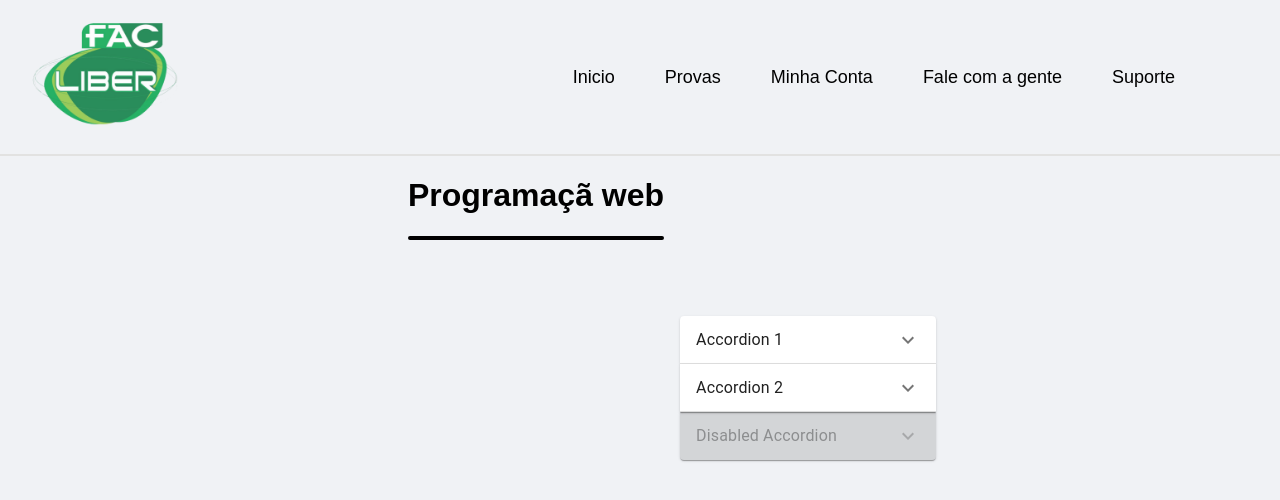
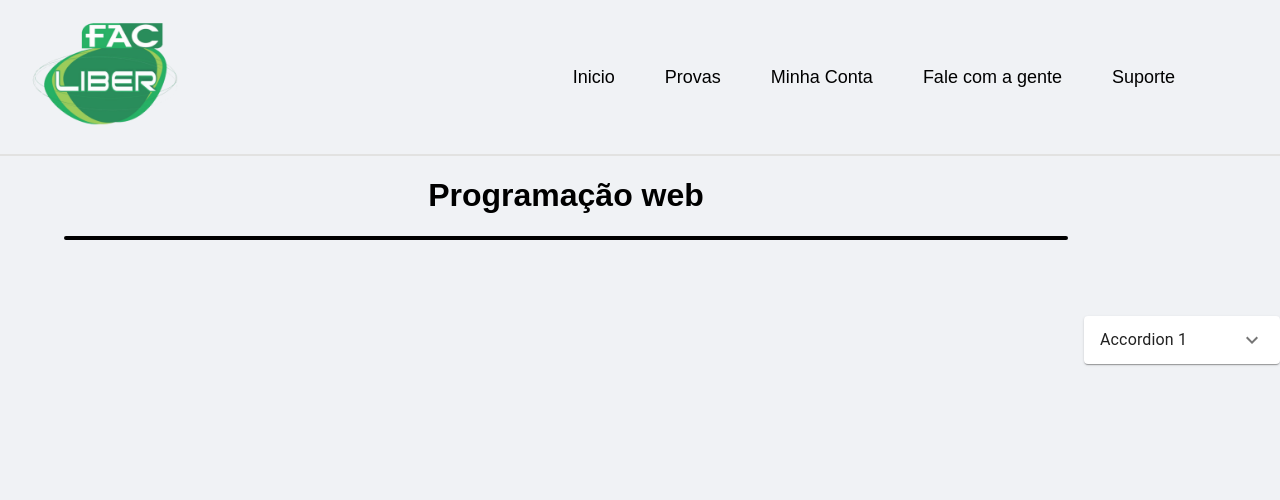
Before and after one commit to samuelcpr/Api-Users, a React (Create React App) app in the folder site/: page /course in a window 1280 px wide. Shown: the top 500 px of the page. Built offline with nearby package versions, Linux system fonts and the light colour scheme.

Commit message:
chore: ajustando player

```diff
--- a/site/src/pages/Course.js
+++ b/site/src/pages/Course.js
@@ -1,8 +1,11 @@
-import React, { useEffect } from 'react';
-import Sidebar from '../components/Sidebar';
+import React, { useEffect, useState } from 'react';
 import './global.css';
-import Aulas from '../components/Lista_aulas';
 import Menutop from '../components/menutop';
+import Accordion from '@mui/material/Accordion';
+import AccordionSummary from '@mui/material/AccordionSummary';
+import AccordionDetails from '@mui/material/AccordionDetails';
+import Typography from '@mui/material/Typography';
+import ExpandMoreIcon from '@mui/icons-material/ExpandMore';
 
 const Course = () => {
  useEffect(() => {
@@ -20,11 +23,13 @@ const Course = () => {
   };
 }, []);
 
-  function onYouTubeIframeAPIReady() {
-    const player = new window.YT.Player('player', {
+  let player;
+
+  const onYouTubeIframeAPIReady = () => {
+    // Crie uma única instância do player
+    player = new window.YT.Player('player', {
       height: '500',
       width: '1000',
-      videoId: 'Om9v_xB-xGM',
       playerVars: {
         controls: 1,
         showinfo: 0,
@@ -37,31 +42,63 @@ const Course = () => {
         onReady: onPlayerReady,
       },
     });
-  }
+  };
 
+  const loadYouTubeVideo = (videoId) => {
+    // Altere apenas o vídeo quando necessário
+    player.loadVideoById(videoId);
+  };
 
   const onPlayerReady = (event) => {
     event.target.playVideo();
     event.target.setVolume(100);
   };
 
+  const handleAccordionClick = (videoId) => {
+    // Use o videoId diretamente, remova o estado currentVideo
+    loadYouTubeVideo(videoId);
+  };
   return (
-    <div id='container' >
-      <Menutop/>
-      <div >
-        <div id='barra-lateral'>
-          {/* <Sidebar /> */}
+    <div id='container'>
+      <Menutop />
+      <div>
+        <div id='container' style={{ display: 'flex', justifyContent: 'center' }}>
+          <div className="conteudo-aula" style={{ display: 'block', padding: '0 0 0 5%' }}>
+            <div className="titulo-curso" style={{ display: 'flex', justifyContent: 'center' }}>
+              <h1>Programação web</h1>
             </div>
 
-        <div id='container' style={{ display: 'flex', justifyContent:'center'}}>
-          <div class="conetudo-aula" style={{ display: 'block', padding: '0 0 0 5%'}}>
-            <div class="titulo-curso" style={{ display: 'flex', justifyContent: 'center' }}>
-              <h1>Programaçã web</h1>
+            <div id="player" style={{ borderRadius: '15px', border: 'solid 2px black', width: '1000px' }}></div>
           </div>
-
-            <div id="player" style={{ borderRadius: '15px', border: 'solid 2px black' }}></div>
+          <div style={{ width: '20%', padding: '10rem 0 0 1rem' }}>
+            <Accordion>
+              <AccordionSummary
+                expandIcon={<ExpandMoreIcon />}
+                aria-controls="panel1a-content"
+                id="panel1a-header"
+              >
+                <Typography>Accordion 1</Typography>
+              </AccordionSummary>
+              <AccordionDetails>
+                <Typography>
+                  <div style={{ display: 'block' }}>
+                    <div onClick={() => handleAccordionClick('Om9v_xB-xGM')} style={{ display: 'flex', justifyContent: 'left', alignItems: 'center' }}>
+                      <input type="radio" id="resposta2" name="pergunta2" value="resposta2" style={{ width: '5%' }} />
+                      <span style={{ padding: '0 0 0 2%' }}>{'Aula 1'}</span>
                     </div>
-          <Aulas />
+                    <div onClick={() => handleAccordionClick('7JvQJGCK-GI')} style={{ display: 'flex', justifyContent: 'left', alignItems: 'center' }}>
+                      <input type="radio" id="resposta2" name="pergunta2" value="resposta2" style={{ width: '5%' }} />
+                      <span style={{ padding: '0 0 0 2%' }}>{'Aula 2'}</span>
+                    </div>
+                    <div onClick={() => handleAccordionClick('kNbTFOlt62Y')} style={{ display: 'flex', justifyContent: 'left', alignItems: 'center' }}>
+                      <input type="radio" id="resposta2" name="pergunta2" value="resposta2" style={{ width: '5%' }} />
+                      <span style={{ padding: '0 0 0 2%' }}>{'Aula 3'}</span>
+                    </div>
+                  </div>
+                </Typography>
+              </AccordionDetails>
+            </Accordion>
+          </div>
         </div>
       </div>
     </div>
```
Lines whose indentation alone changed are shown as unchanged.
